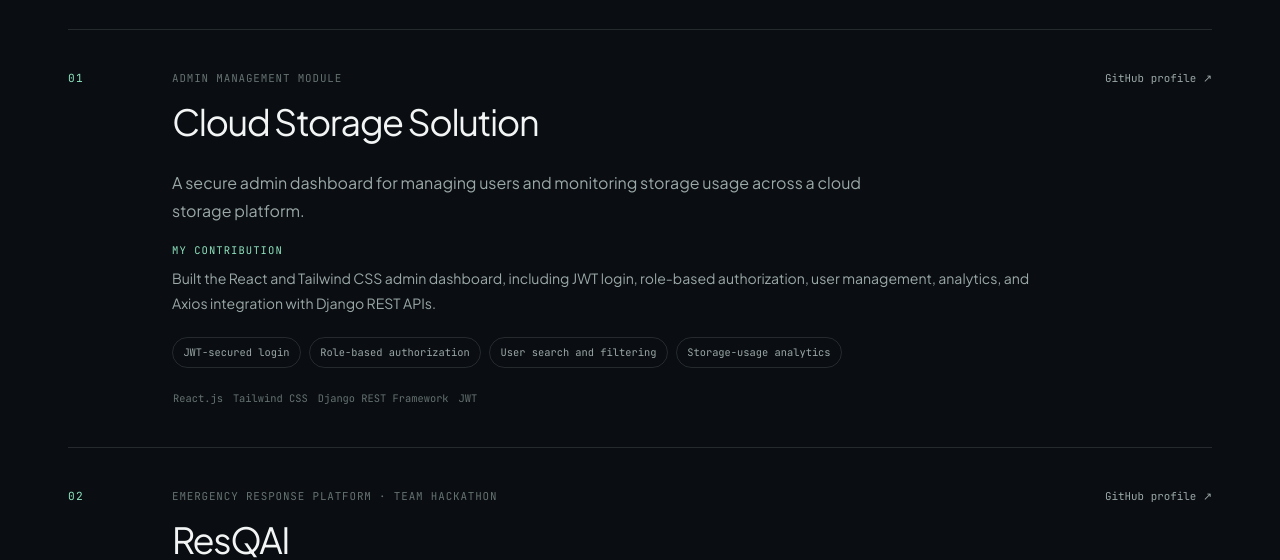
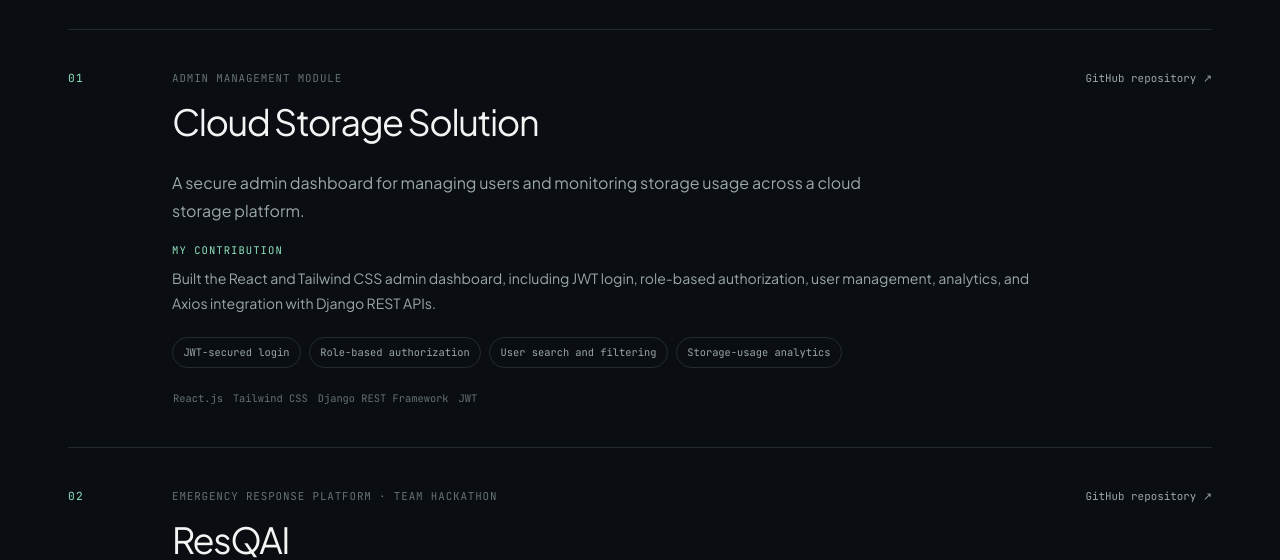
Before and after one commit to RashmiAbeysekera/Portfolio, a React (Vite) app: page / in a window 1280 px wide. Shown: the part 1895-2455 px from the top of the page. Built offline with nearby package versions, Linux system fonts and the light colour scheme.

Commit message:
Added projects repo links

```diff
--- a/src/data/projects.js
+++ b/src/data/projects.js
@@ -9,8 +9,8 @@ export const projects = [
       'Built the React and Tailwind CSS admin dashboard, including JWT login, role-based authorization, user management, analytics, and Axios integration with Django REST APIs.',
     features: ['JWT-secured login', 'Role-based authorization', 'User search and filtering', 'Storage-usage analytics'],
     technologies: ['React.js', 'Tailwind CSS', 'Django REST Framework', 'JWT'],
-    githubUrl: 'https://github.com/RashmiAbeysekera',
-    githubLabel: 'GitHub profile',
+    githubUrl: 'https://github.com/chirath1231/Software-Project-Storage-Solution',
+    githubLabel: 'GitHub repository',
   },
   {
     number: '02',
@@ -22,8 +22,8 @@ export const projects = [
       'Architected and built the citizen SOS evidence pipeline, validated upload flow, Supabase security policies, live incident feed, and photo/audio evidence viewer.',
     features: ['Evidence uploads', 'Row-level security', 'Realtime incident feed', 'Photo and audio lightbox'],
     technologies: ['Next.js', 'React', 'Supabase Storage', 'Supabase Realtime'],
-    githubUrl: 'https://github.com/RashmiAbeysekera',
-    githubLabel: 'GitHub profile',
+    githubUrl: 'https://github.com/Sahas-sass/ResQAI-web',
+    githubLabel: 'GitHub repository',
   },
   {
     number: '03',
@@ -35,7 +35,7 @@ export const projects = [
       'Built the full-stack application with JWT authentication, responsive Tailwind CSS UI, live product search, filters, shopping cart, and installable offline-capable behavior.',
     features: ['Installable PWA', 'JWT authentication', 'Live product search', 'Shopping cart'],
     technologies: ['MongoDB', 'Express.js', 'React.js', 'Node.js', 'PWA'],
-    githubUrl: 'https://github.com/RashmiAbeysekera',
-    githubLabel: 'GitHub profile',
+    githubUrl: 'https://github.com/RashmiAbeysekera/Skin-care-Project-MERN-PWA',
+    githubLabel: 'GitHub repository',
   },
 ]
```
